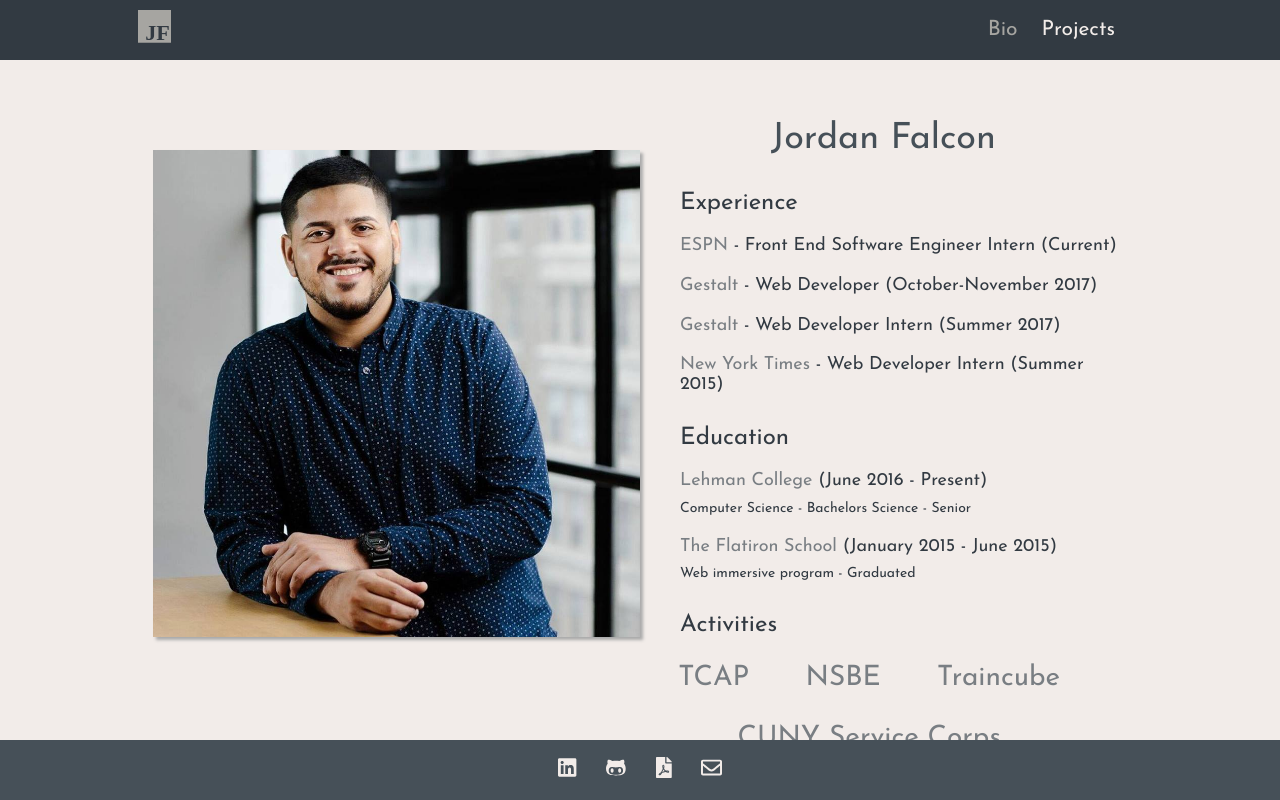
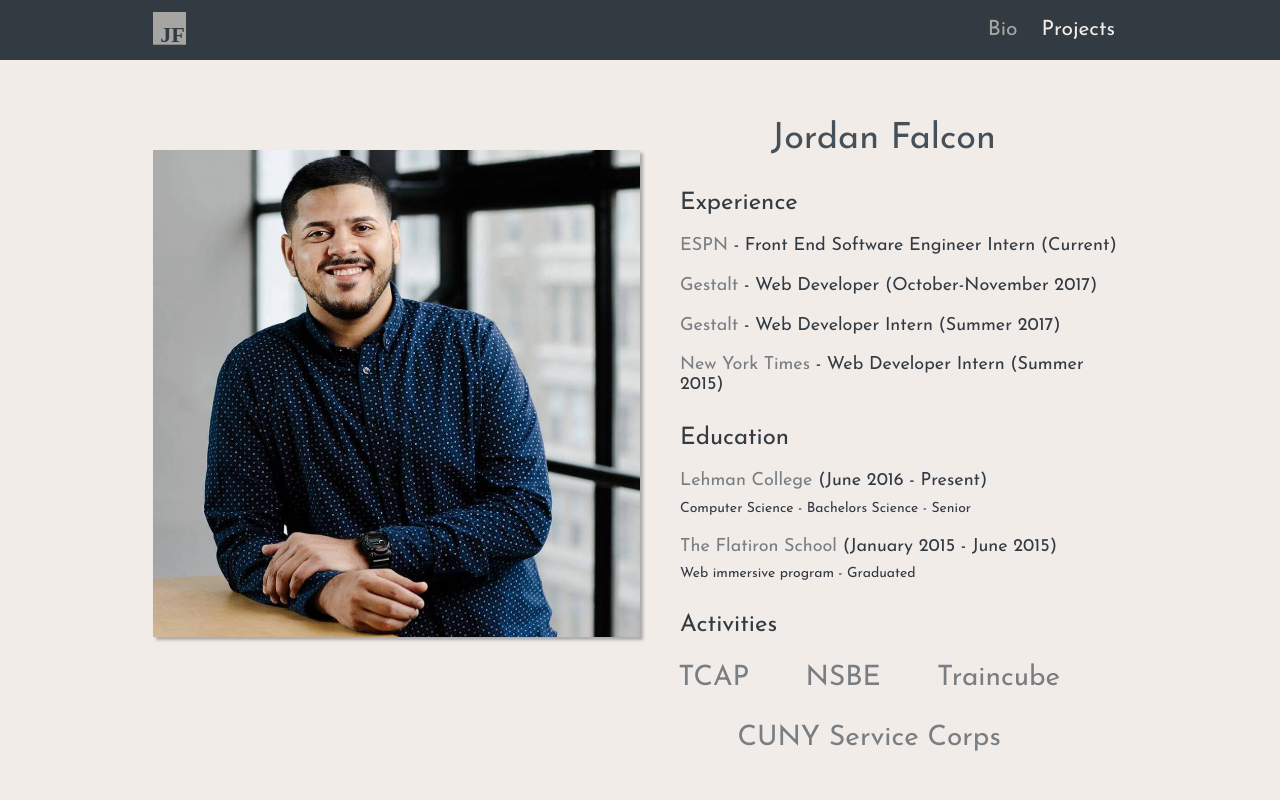
Before and after one commit to j-falcon122/jordanjfalcon, a React (Create React App) app: page /Bio in a window 1280 px wide. Shown: the top 800 px of the page. Built offline with nearby package versions, Linux system fonts and the light colour scheme.

Commit message:
Fix some more styling

```diff
--- a/src/App.css
+++ b/src/App.css
@@ -9,6 +9,8 @@
 
 .App {
   text-align: center;
+/*  min-height: 100%;
+  min-height: 100vh;*/
 }
 
 .App-loading-logo {
@@ -23,8 +25,12 @@
 }
 
 .App-body {
+  width: 100%;
+  height: 100%;
+  /*min-height: 100px;*/
   max-width: 1024px;
-  margin: 50px auto;
+  margin: 0px auto;
+  margin-top: 50px;
 }
 
 .App-header {
--- a/src/Bio.css
+++ b/src/Bio.css
@@ -104,10 +104,3 @@ h3 {
         flex-direction: column;
     }
 }
-
-@media only screen and (min-width: 940px) {
-  .Footer {
-    position: absolute !important;
-    bottom: 0px;
-  }
-}
--- a/src/Footer.css
+++ b/src/Footer.css
@@ -7,8 +7,8 @@
 */
 
 .Footer {
+    position: relative;
     display: block;
-    position: relative;
     background-color: #465058;
     width: 100%;
 }
@@ -34,7 +34,8 @@
     color: #EB242A;
 }
 
-/*@media only screen and (min-width: 940px) {
+@media only screen and (min-width: 940px) {
   .Footer {
+    bottom: 0px;
   }
-}*/
+}
--- a/src/Footer.js
+++ b/src/Footer.js
@@ -1,5 +1,6 @@
 import React, { Component } from 'react';
 import './Footer.css';
+import './Bio.css';
 
 class Footer extends Component {
   render() {
--- a/src/NavBar.css
+++ b/src/NavBar.css
@@ -77,7 +77,8 @@
   float: left;
   width: 33px;
   height: auto;
-  margin: 10px 10px;
+  margin-top: 12px;
+  margin-left: 25px;
 }
 
 .Nav-loading-logo:hover {
```
